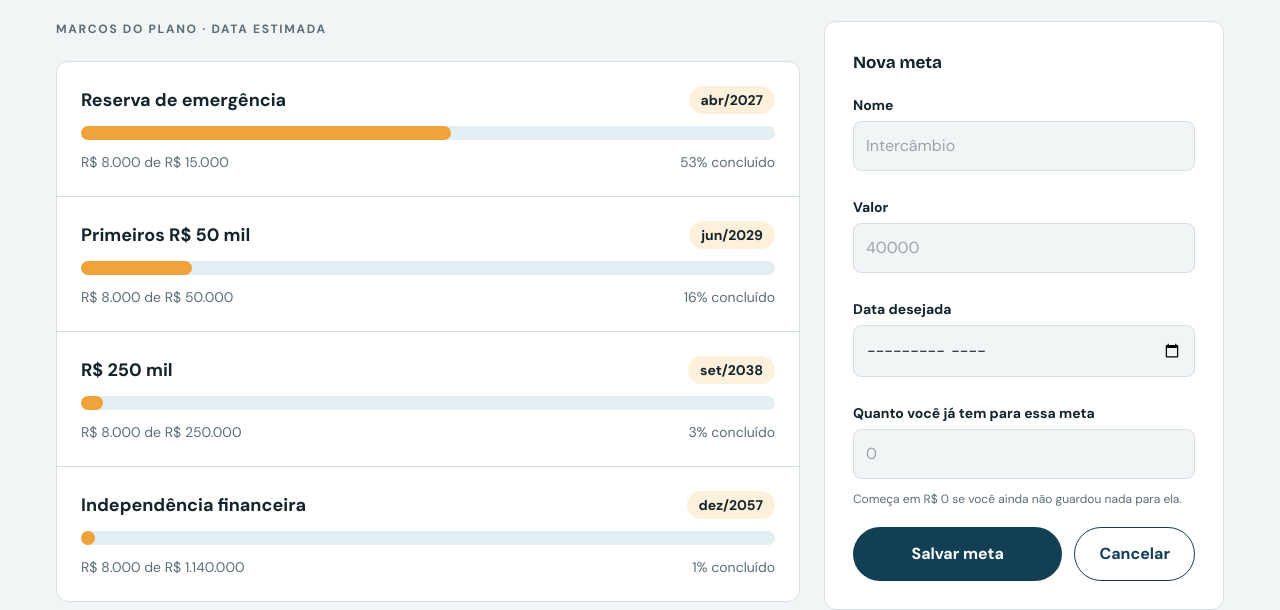
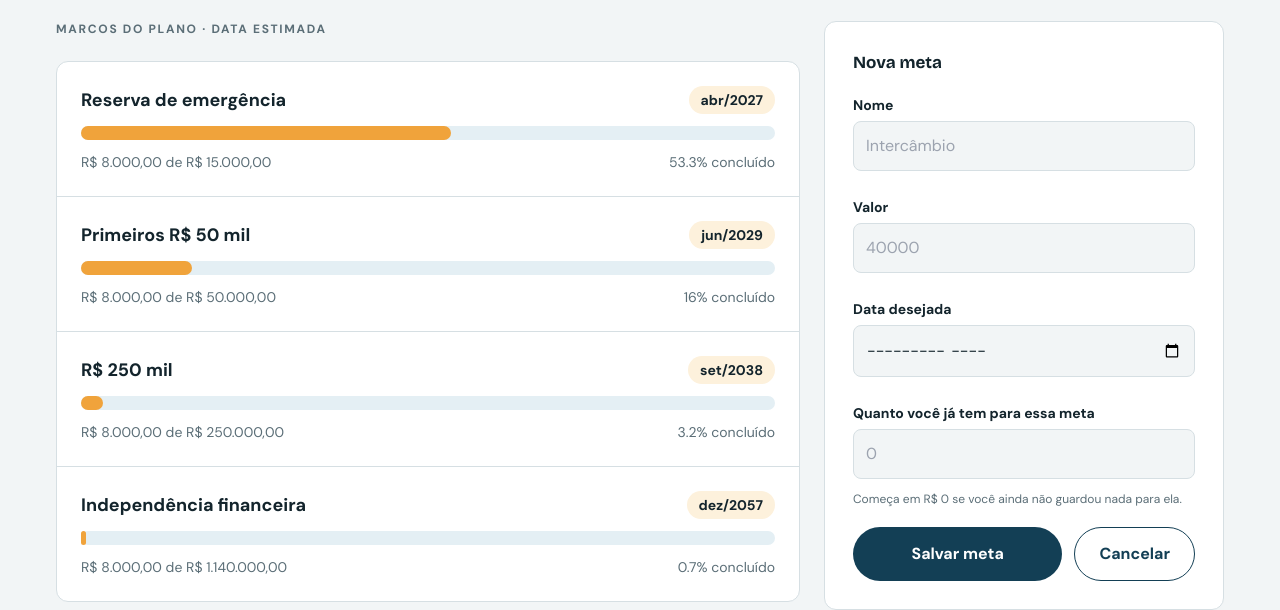
Before and after one commit to loureiromaxx/horizonte, a website built with Vite: page pages/metas.html in a window 1280 px wide. Shown: the part 197-807 px from the top of the page. Built offline with nearby package versions, Linux system fonts and the light colour scheme.

Commit message:
feat(pagina de metas): Renderiza marcos do plano

```diff
--- a/pages/metas.html
+++ b/pages/metas.html
@@ -49,27 +49,8 @@
     <div class="grid min-w-0 grid-cols-1 items-start gap-6 lg:grid-cols-[minmax(0,1fr)_minmax(0,400px)]">
       <div class="flex flex-col gap-6">
         <p class="text-xs font-bold uppercase tracking-[0.14em] text-mut">Marcos do plano · data estimada</p>
-        <div class="flex flex-col overflow-hidden rounded-xl border border-line bg-white">
-          <div class="p-6 border-b border-line flex flex-col gap-2">
-            <div class="flex flex-wrap items-center justify-between gap-2 font-bold text-base sm:text-lg"><span>Reserva de emergência</span><span class="shrink-0 rounded-full bg-suns px-3 py-1 text-sm text-sun-dark">abr/2027</span></div>
-            <div class="h-3.5 bg-seas rounded-full my-1"><div class="h-full bg-sun rounded-full" style="width:53.3%"></div></div>
-            <div class="flex flex-wrap justify-between gap-1 text-sm text-mut"><span>R$ 8.000 de R$ 15.000</span><span>53% concluído</span></div>
-          </div>
-          <div class="p-6 border-b border-line flex flex-col gap-2">
-            <div class="flex flex-wrap items-center justify-between gap-2 font-bold text-base sm:text-lg"><span>Primeiros R$ 50 mil</span><span class="shrink-0 rounded-full bg-suns px-3 py-1 text-sm text-sun-dark">jun/2029</span></div>
-            <div class="h-3.5 bg-seas rounded-full my-1"><div class="h-full bg-sun rounded-full" style="width:16%"></div></div>
-            <div class="flex flex-wrap justify-between gap-1 text-sm text-mut"><span>R$ 8.000 de R$ 50.000</span><span>16% concluído</span></div>
-          </div>
-          <div class="p-6 border-b border-line flex flex-col gap-2">
-            <div class="flex flex-wrap items-center justify-between gap-2 font-bold text-base sm:text-lg"><span>R$ 250 mil</span><span class="shrink-0 rounded-full bg-suns px-3 py-1 text-sm text-sun-dark">set/2038</span></div>
-            <div class="h-3.5 bg-seas rounded-full my-1"><div class="h-full bg-sun rounded-full" style="width:3.2%"></div></div>
-            <div class="flex flex-wrap justify-between gap-1 text-sm text-mut"><span>R$ 8.000 de R$ 250.000</span><span>3% concluído</span></div>
-          </div>
-          <div class="p-6 flex flex-col gap-2">
-            <div class="flex flex-wrap items-center justify-between gap-2 font-bold text-base sm:text-lg"><span>Independência financeira</span><span class="shrink-0 rounded-full bg-suns px-3 py-1 text-sm text-sun-dark">dez/2057</span></div>
-            <div class="h-3.5 bg-seas rounded-full my-1"><div class="h-full bg-sun rounded-full" style="width:2%"></div></div>
-            <div class="flex flex-wrap justify-between gap-1 text-sm text-mut"><span>R$ 8.000 de R$ 1.140.000</span><span>1% concluído</span></div>
-          </div>
+        <div id="lista-marcos" class="flex flex-col overflow-hidden rounded-xl border border-line bg-white">
+
         </div>
 
         <p class="text-xs font-bold uppercase tracking-[0.14em] text-mut mt-2">Minhas metas · data desejada</p>
--- a/src/pages/metas.js
+++ b/src/pages/metas.js
@@ -1,6 +1,9 @@
 import { listarMetas } from "../lib/metas-storage.js";
 
-document.addEventListener('DOMContentLoaded', renderizarMetas);
+document.addEventListener('DOMContentLoaded', () => {
+    renderizarMetas();
+    renderizarMarcos();
+});
 
 window.addEventListener("metas:atualizadas", renderizarMetas);
 
@@ -74,3 +77,49 @@ export function renderizarMetas() {
         container.insertAdjacentHTML('beforeend', cardHTML);
     });
 }
+
+export function renderizarMarcos() {
+    const container = document.getElementById('lista-marcos');
+    if (!container) return;
+
+    // VALOR GLOBAL DO USUÁRIO:
+    // Substitua este número pela variável real que puxa o saldo da sua aplicação (ex: do localStorage).
+    const saldoAtualUsuario = 8000;
+
+    // Lista de marcos que antes estava estática no HTML
+    const marcos = [
+        { nome: 'Reserva de emergência', valorAlvo: 15000, data: 'abr/2027' },
+        { nome: 'Primeiros R$ 50 mil', valorAlvo: 50000, data: 'jun/2029' },
+        { nome: 'R$ 250 mil', valorAlvo: 250000, data: 'set/2038' },
+        { nome: 'Independência financeira', valorAlvo: 1140000, data: 'dez/2057' }
+    ];
+
+    container.innerHTML = '';
+    const formataDinheiro = (valor) => Number(valor).toLocaleString('pt-BR', { style: 'currency', currency: 'BRL' });
+
+    marcos.forEach((marco, index) => {
+        // Calcula a porcentagem real com base no saldo do usuário
+        const porcentagem = saldoAtualUsuario > 0 ? ((saldoAtualUsuario / marco.valorAlvo) * 100).toFixed(1) : 0;
+        const borderClass = index !== marcos.length - 1 ? 'border-b border-line' : '';
+
+        const cardHTML = `
+            <div class="p-6 ${borderClass} flex flex-col gap-2">
+                <div class="flex flex-wrap items-center justify-between gap-2 font-bold text-base sm:text-lg">
+                    <span>${marco.nome}</span>
+                    <span class="shrink-0 rounded-full bg-suns px-3 py-1 text-sm text-sun-dark">${marco.data}</span>
+                </div>
+
+                <div class="h-3.5 bg-seas rounded-full my-1">
+                    <div class="h-full bg-sun rounded-full" style="width: ${Math.min(porcentagem, 100)}%"></div>
+                </div>
+
+                <div class="flex flex-wrap justify-between gap-1 text-sm text-mut">
+                    <span>${formataDinheiro(saldoAtualUsuario)} de ${formataDinheiro(marco.valorAlvo)}</span>
+                    <span>${porcentagem.replace('.0', '')}% concluído</span>
+                </div>
+            </div>
+        `;
+
+        container.insertAdjacentHTML('beforeend', cardHTML);
+    });
+}
```
